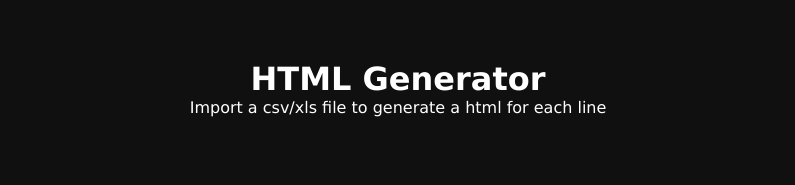
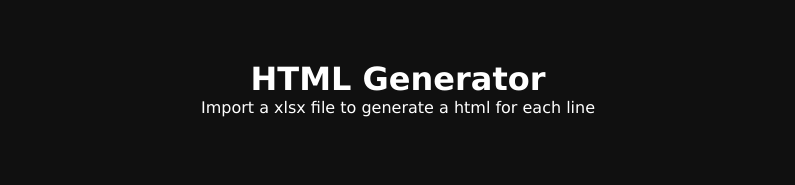
Before and after one commit to GustavoSMelo/HTMLGenerator, a Next.js app: page / in a window 1280 px wide. Shown: the top 185 px of the page, without its empty margins (242-1037 px from the left). Built offline with nearby package versions, Linux system fonts and the light colour scheme.

Commit message:
removing some packages, move some packages to devDeps

```diff
--- a/src/app/components/processFile/index.tsx
+++ b/src/app/components/processFile/index.tsx
@@ -26,7 +26,6 @@ const genHTML = async (
 
         });
 
-        zip.folder('generated');
         const zipFile = await zip.generateAsync({type: 'blob'});
         FileSaver.saveAs(zipFile, 'generated.zip');
 
--- a/src/app/page.tsx
+++ b/src/app/page.tsx
@@ -27,7 +27,7 @@ const Home = () => {
 
     useEffect(() => {
 
-        if (acceptedFiles[0] && (!acceptedFiles[0]?.name.includes('.xlsx') || acceptedFiles[0]?.name.includes('.csv'))) {
+        if (acceptedFiles[0] && !acceptedFiles[0]?.name.includes('.xlsx')) {
             setIsPopup(true);
             setPopupInformation({
                 popupType: 'fail',
@@ -72,12 +72,12 @@ const Home = () => {
                         <Container>
                             <h1>HTML Generator</h1>
 
-                            <p>Import a csv/xls file to generate a html for each line</p>
+                            <p>Import a xlsx file to generate a html for each line</p>
 
                             <Dropbox {...getRootProps()}>
                                 <input
                                     {...getInputProps()}
-                                    accept="text/csv,application/vnd.ms-excel,application/vnd.openxmlformats-officedocument.spreadsheetml.sheet"
+                                    accept="application/vnd.ms-excel,application/vnd.openxmlformats-officedocument.spreadsheetml.sheet"
                                 />
                                 <TfiImport className='importIcon' />
                                 <p>Drag and drop your file here, or click to select</p>
```
Also changed, not shown: package.json (+6 -5 lines), 1 other file (tests, documents, lock files or other folders).
